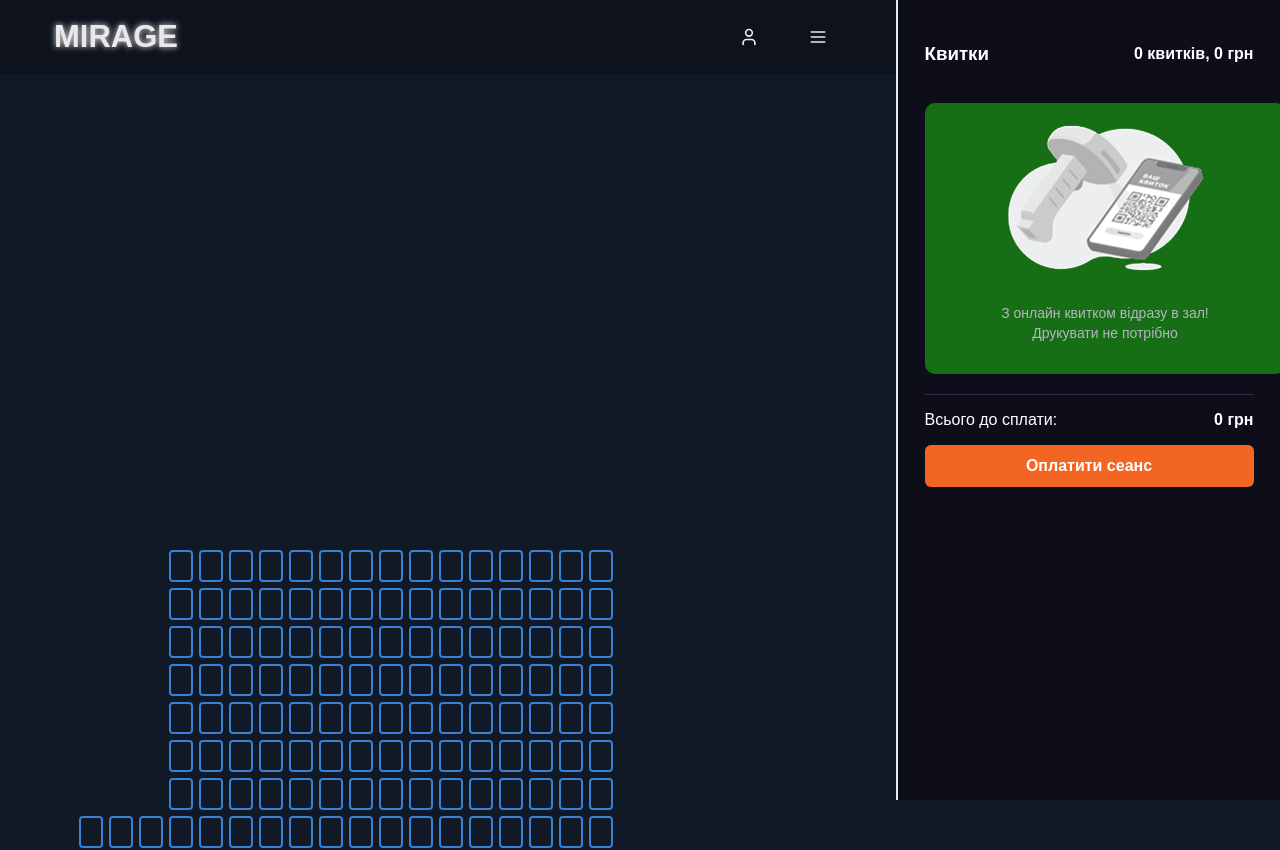
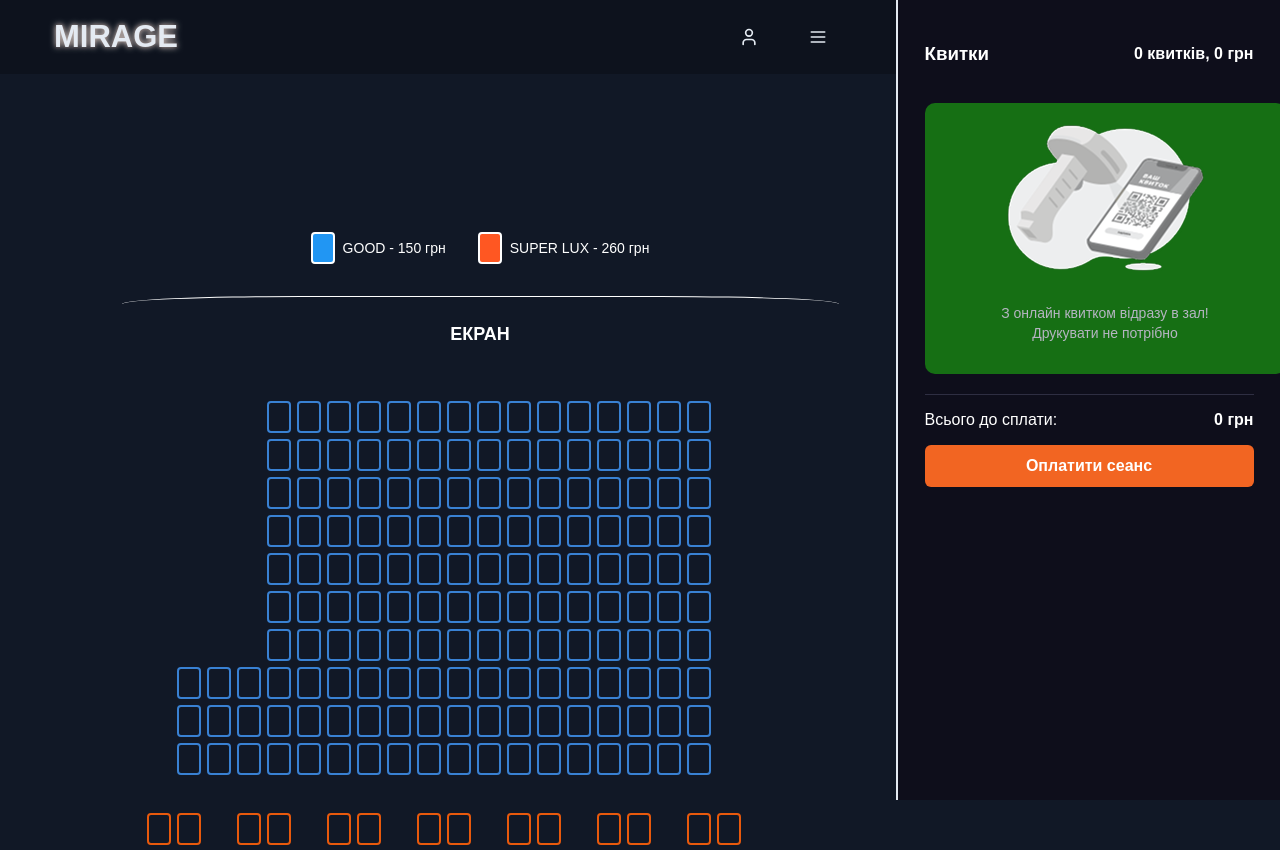
Before and after one commit to cjkjvf/SoftServe-Practice-team2, a React (Vite) app: page /seatplan-pay in a window 1280 px wide. Shown: the top 850 px of the page. Built offline with nearby package versions, Linux system fonts and the light colour scheme.

Commit message:
saved commit

```diff
--- /dev/null
+++ b/src/choice/choiceComponents/ScreenIndicator.jsx
@@ -0,0 +1,24 @@
+import React from "react";
+import pricingData from "../../data/pricing.json";
+import "../choiceStyles/ScreenIndicator.css";
+
+export default function ScreenIndicator() {
+  return (
+    <div className="screen-wrapper">
+      <div className="seat-types">
+        {pricingData.map((type) => (
+          <div key={type.id} className="seat-type">
+            <span
+              className="seat-box"
+              style={{ backgroundColor: type.color }}
+            ></span>
+            <span>{type.label}</span>
+          </div>
+        ))}
+      </div>
+
+      <div className="screen-curve"></div>
+      <div className="screen-label">ЕКРАН</div>
+    </div>
+  );
+}
--- a/src/choice/choiceComponents/SeatGrid.jsx
+++ b/src/choice/choiceComponents/SeatGrid.jsx
@@ -2,14 +2,22 @@ import React from "react";
 import { useBooking } from "../choiceContext/BookingContext";
 import "../choiceStyles/SeatGrid.css";
 import seatsData from "../../data/seats.json";
+import pricingData from "../../data/pricing.json";
 
 export default function SeatGrid() {
   const { toggleSeat, isSelected } = useBooking();
 
+  const getPriceByType = (type) => {
+    const found = pricingData.find((item) =>
+      type === 2 ? item.name === "SUPER_LUX" : item.name === "GOOD"
+    );
+    return found ? found.price : 0;
+  };
+
   return (
     <div className="seat-grid">
       {seatsData.map((row, rowIndex) => {
-        if (!row.some(seat => seat !== 0)) return null;
+        if (!row.some((seat) => seat !== 0)) return null;
 
         let visibleSeatCounter = 0;
 
@@ -25,7 +33,7 @@ export default function SeatGrid() {
               const seat = {
                 row: rowIndex + 1,
                 number: visibleSeatCounter,
-                price: seatType === 2 ? 400 : 200,
+                price: getPriceByType(seatType),
                 type: seatType,
               };
 
--- a/src/choice/choiceContext/BookingContext.jsx
+++ b/src/choice/choiceContext/BookingContext.jsx
@@ -1,61 +1,59 @@
+// ✅ choiceContext/BookingContext.jsx
 import { createContext, useContext, useState } from "react";
 
-// Створюємо контекст
+// Створюємо контекст для бронювання місць
 const BookingContext = createContext();
 
-// Кастомний хук для доступу
+// Кастомний хук для зручного доступу до контексту
 export const useBooking = () => useContext(BookingContext);
 
-// Провайдер
+// Провайдер, який обгортає компоненти та надає функції та дані
 export default function BookingProvider({ children }) {
+  // Стан для збереження вибраних місць
   const [selectedSeats, setSelectedSeats] = useState([]);
 
-  //  Перевірка: чи це місце вже вибране
+  // Перевіряє, чи місце вже вибране користувачем
   const isSelected = (seat) =>
-    selectedSeats.some(
-      (s) => s.row === seat.row && s.number === seat.number
-    );
+    selectedSeats.some((s) => s.row === seat.row && s.number === seat.number);
 
-  // Вартість місця
-  const seatPrice = (seat) => seat.type === 2 ? 400 : 200;
-
+  // Додає або видаляє місце зі списку вибраних
   const toggleSeat = (seat) => {
-  const seatWithPrice = { ...seat, price: seatPrice(seat) };
-
     if (isSelected(seat)) {
+      // Якщо вже вибране — видаляємо
       setSelectedSeats((prev) =>
         prev.filter((s) => !(s.row === seat.row && s.number === seat.number))
       );
     } else {
-    setSelectedSeats((prev) => [...prev, seatWithPrice]);
+      // Якщо не вибране — додаємо
+      setSelectedSeats((prev) => [...prev, seat]);
     }
   };
 
-  //  Підрахунок загальної кількості квитків
+  // Підрахунок загальної кількості вибраних квитків
   const totalTickets = selectedSeats.length;
 
-  // Підрахунок загальної вартості
+  // Підрахунок загальної суми за вибрані місця
   const totalPrice = selectedSeats.reduce(
     (sum, seat) => sum + (seat.price || 0),
     0
   );
 
-  //  Очистити всі місця (після таймера/оплати)
+  // Очищення всіх вибраних місць (наприклад, після оплати)
   const clearSeats = () => setSelectedSeats([]);
 
-  //  Якщо захочеш — легко додати ліміт:
+  // Обмеження кількості місць (до 10)
   const canAddSeat = selectedSeats.length < 10;
 
   return (
     <BookingContext.Provider
       value={{
-        selectedSeats,
-        toggleSeat,
-        isSelected,
-        totalTickets,
-        totalPrice,
-        clearSeats,
-        canAddSeat,
+        selectedSeats,     // Масив вибраних місць
+        toggleSeat,        // Функція для додавання/видалення місця
+        isSelected,        // Функція перевірки вибраності
+        totalTickets,      // Кількість вибраних місць
+        totalPrice,        // Загальна сума
+        clearSeats,        // Очищення місць
+        canAddSeat         // Чи можна ще додати місце
       }}
     >
       {children}
--- /dev/null
+++ b/src/choice/choiceStyles/ScreenIndicator.css
@@ -0,0 +1,60 @@
+.screen-wrapper {
+  display: flex;
+  flex-direction: column;
+  align-items: center;
+  margin-bottom: 32px;
+  color: white;
+  width: 100%;
+  max-width: 1000px;
+  margin-top: 200px;
+}
+
+.seat-types {
+  display: flex;
+  gap: 32px;
+  justify-content: center;
+  margin-bottom: 24px;
+  flex-wrap: wrap;
+}
+
+.seat-type {
+  display: flex;
+  align-items: center;
+  gap: 8px;
+  font-size: 14px;
+  font-weight: 500;
+}
+
+.seat-box {
+  width: 20px;
+  height: 28px;
+  border-radius: 4px;
+  border: 2px solid white;
+}
+
+.seat-label {
+  white-space: nowrap;
+}
+
+.screen-label-block {
+  display: flex;
+  flex-direction: column;
+  align-items: center;
+  gap: 4px;
+}
+
+.screen-curve {
+  width: 80%;
+  height: 30px;
+  border-top: 2px solid white;
+  border-radius: 50% / 100%;
+  transform: scaleY(0.5);
+  margin-bottom: 4px;
+}
+
+.screen-label {
+  font-weight: bold;
+  font-size: 18px;
+  margin-bottom: 24px;
+  text-align: center;
+}
--- a/src/choice/choiceStyles/SeatGrid.css
+++ b/src/choice/choiceStyles/SeatGrid.css
@@ -4,7 +4,7 @@
   gap: 6px;
   width:70%;
   height: 100%;
-  padding: 518px 0 124px 0;
+  padding: 0px 0px 124px 98px;
 
 }
 
--- a/src/choice/choiceStyles/TicketSummary.css
+++ b/src/choice/choiceStyles/TicketSummary.css
@@ -5,13 +5,14 @@
   justify-content: space-between;
   align-items: flex-start;
   width: 100%;
-  min-height: 130vh;
+  min-height: 100vh;
 }
 
 /* Ліва частина — 70% */
 .left-content {
   width: 70%;
   padding: 32px;
+  max-height: 100vh;
 }
 
 
--- a/src/choice/seatplan-pay.jsx
+++ b/src/choice/seatplan-pay.jsx
@@ -3,15 +3,23 @@ import SeatGrid from "./choiceComponents/SeatGrid";
 import { useBooking } from "./choiceContext/BookingContext";
 import qrImage from "/src/assets/empty-state-scan.png";
 import "./choiceStyles/TicketSummary.css";
+import ScreenIndicator from "./choiceComponents/ScreenIndicator";
+import pricingData from "../data/pricing.json";
 
 export default function SeatPlanPay() {
   const { selectedSeats, toggleSeat, totalTickets, totalPrice } = useBooking();
 
-  // Функція для правильної форми слова "квиток"
   const getTicketLabel = (count) => {
     if (count === 1) return "1 квиток";
     if (count >= 2 && count <= 4) return `${count} квитки`;
     return `${count} квитків`;
+  };
+
+  const getLabelByType = (type) => {
+    const found = pricingData.find((item) =>
+      type === 2 ? item.name === "SUPER_LUX" : item.name === "GOOD"
+    );
+    return found ? found.label.split(" - ")[0] : "";
   };
 
   return (
@@ -20,12 +28,12 @@ export default function SeatPlanPay() {
 
       <main className="seatplan-wrapper">
         <div className="left-content">
+          <ScreenIndicator />
           <SeatGrid />
         </div>
 
         <div className="right-summary">
           <div className="right-summary-content">
-            {/* Заголовок */}
             <div className="summary-top">
               <h3>Квитки</h3>
               <span>
@@ -33,7 +41,6 @@ export default function SeatPlanPay() {
               </span>
             </div>
 
-            {/* QR-блок */}
             <div className="qr-box">
               <img src={qrImage} alt="QR-квиток" />
               <p>
@@ -43,21 +50,19 @@ export default function SeatPlanPay() {
               </p>
             </div>
 
-            {/* Список квитків */}
             {selectedSeats.map((seat, index) => (
               <div key={index} className="ticket-item">
                 <div className="seat-info">
                   <span>{seat.row} ряд</span>
                   <span>
-                    {seat.number} місце{" "}
+                    {seat.number} місце {" "}
                     <span className={`seat-type ${seat.type === 2 ? "vip" : "good"}`}>
-                      {seat.type === 2 ? "VIP" : "GOOD"}
+                      {getLabelByType(seat.type)}
                     </span>
                   </span>
                 </div>
                 <div className="price">{seat.price} грн</div>
 
-                {/* Кнопка скасування */}
                 <button
                   className="remove-seat"
                   onClick={() => toggleSeat(seat)}
--- /dev/null
+++ b/src/data/pricing.json
@@ -0,0 +1,16 @@
+[
+  {
+    "id": 1,
+    "name": "GOOD",
+    "price": 150,
+    "color": "#2196f3",
+    "label": "GOOD - 150 грн"
+  },
+  {
+    "id": 2,
+    "name": "SUPER_LUX",
+    "price": 260,
+    "color": "#ff5722",
+    "label": "SUPER LUX - 260 грн"
+  }
+]
```
Lines whose indentation alone changed are shown as unchanged.
